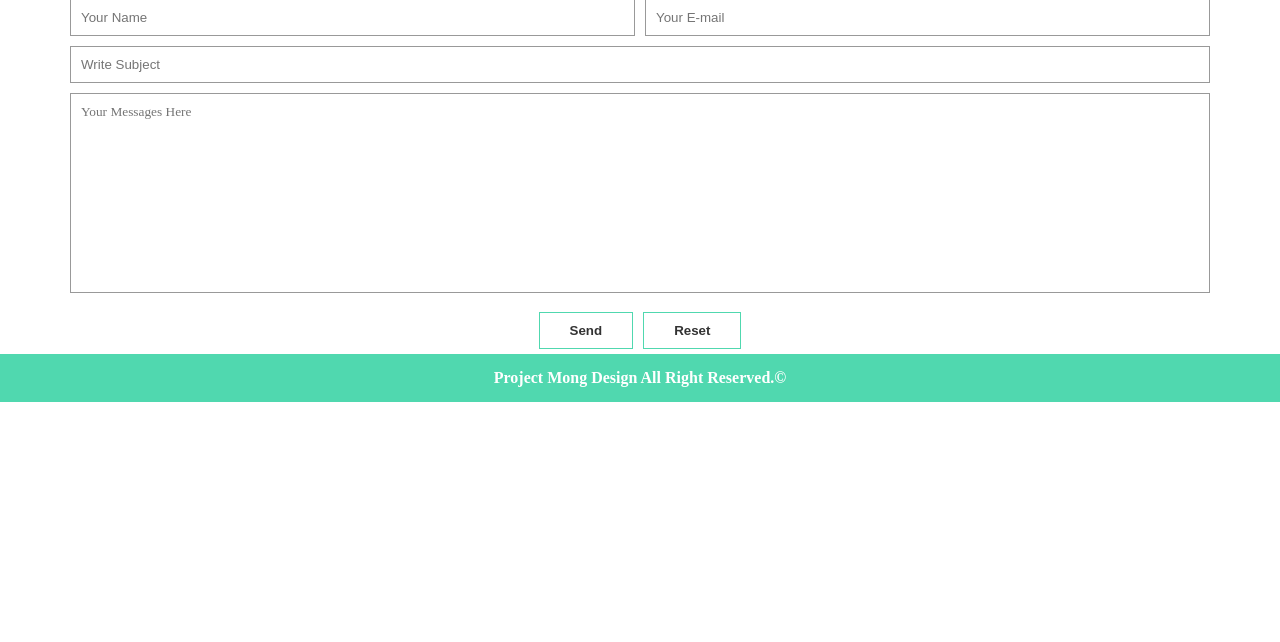
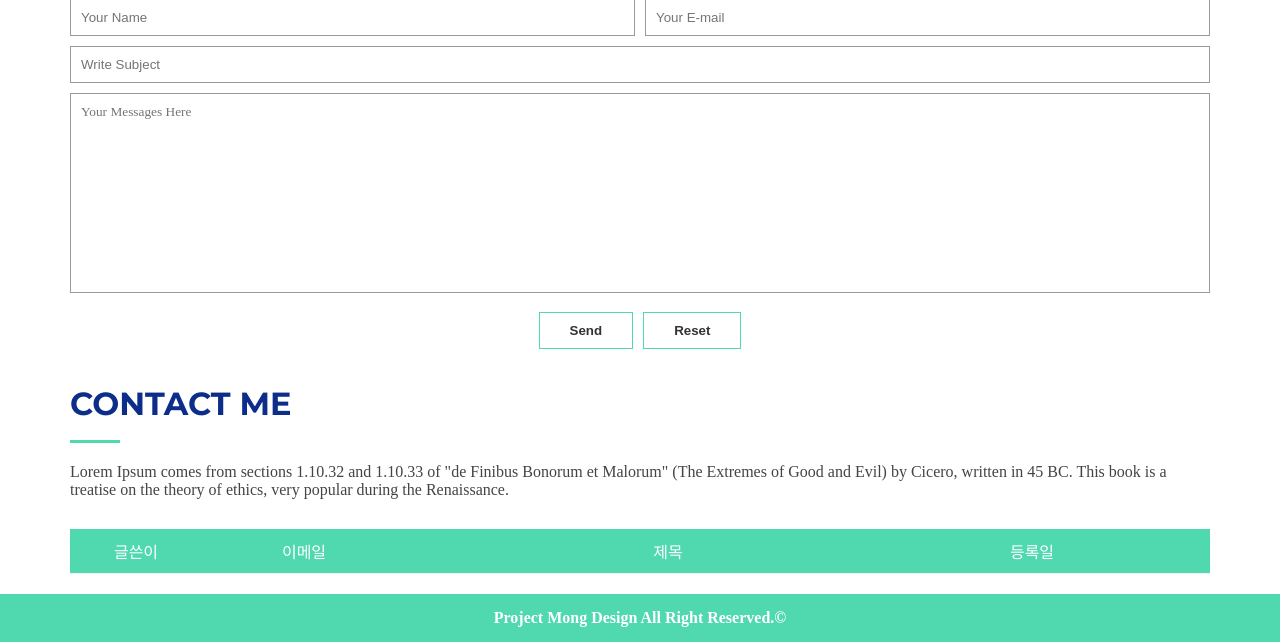
Before and after one commit to Seop-kor/smartweb_reveal, a PHP site: page / in a window 1280 px wide. Shown: the part 3046-3688 px from the top of the page. Before the commit the page ends 3448 px from the top, so only its background shows below. Run offline with PHP 8.4, Linux system fonts and the light colour scheme; data that the repository does not hold is empty; a stand-in replaces the project's code that opens the database connection; some web fonts are replaced.

Commit message:
0525 php database 연동하여 글 작성하는것 insert, select

```diff
--- a/css/style.css
+++ b/css/style.css
@@ -283,3 +283,41 @@ footer p {
   text-align: center;
   margin-bottom: 0;
 }
+
+/* Receive Section Area */
+#receive .msg-table {
+  width: 100%;
+  margin-bottom: 20px;
+}
+#receive .msg-table li {
+  display: flex;
+  text-align: center;
+  padding: 10px;
+  border-bottom: 1px solid #f3f3f3;
+  color: #333;
+}
+#receive .msg-tit {
+  background: #50d8af;
+}
+#receive .msg-tit span {
+  color: #fff;
+}
+#receive ul span:nth-child(1) {
+  width: 10%;
+}
+#receive ul span:nth-child(2) {
+  width: 20%;
+}
+#receive ul span:nth-child(3) {
+  width: 45%;
+}
+#receive .msg-con span:nth-child(3) {
+  width: 45%;
+  text-align: left;
+}
+#receive ul span:nth-child(4) {
+  width: 20%;
+}
+#receive .msg-con {
+  background: rgba(0, 0, 0, 0.1);
+}
--- a/index.php
+++ b/index.php
@@ -368,7 +368,7 @@
           <iframe src="https://www.google.com/maps/embed?pb=!1m18!1m12!1m3!1d3721.5972617684747!2d-0.49146008246794964!3d38.337921951209715!2m3!1f0!2f0!3f0!3m2!1i1024!2i768!4f13.1!3m3!1m2!1s0xd62364a6cedda8b%3A0xcd39dbda08b43c25!2sEstaci%C3%B3%20d&#39;autobusos%20d&#39;Alacant!5e0!3m2!1sko!2skr!4v1621839805844!5m2!1sko!2skr"></iframe>
         </div>
         <div class="contact-form">
-          <form action="#" method="post" name="contact_form_data">
+          <form action="/website/reveal/php/insert.php" method="post" name="contact_form_data">
             <p class="name-email">
               <input type="text" placeholder="Your Name" name="name" />
               <input type="email" placeholder="Your E-mail" name="email" />
@@ -385,9 +385,63 @@
             </div>
           </form>
         </div>
-        <div class="contact-list">
+      </div>
+    </section>
+    <section id="receive" class="section">
+      <div class="center">
+        <div class="section-title">
+          <h2>Contact Me</h2>
+          <p>Lorem Ipsum comes from sections 1.10.32 and 1.10.33 of "de Finibus Bonorum et Malorum" (The Extremes of Good and Evil) by Cicero, written in 45 BC. This book is a treatise on the theory of ethics, very popular during the Renaissance.</p>
+        </div>
+        <ul class="msg-table">
+          <li class="msg-tit">
+            <span>글쓴이</span>
+            <span>이메일</span>
+            <span>제목</span>
+            <span>등록일</span>
+          </li>
+          <?php
+            include_once $_SERVER['DOCUMENT_ROOT']."/website/reveal/php/connect.php";
+            $sql = "select * from re_message order by RE_idx desc";
 
-        </div>
+            $result = mysqli_query($dbConnect, $sql);
+            // while($row = mysqli_fetch_assoc($result)){
+            //   $name = $row['RE_name'];
+            //   $email = $row['RE_email'];
+            //   $subject = $row['RE_subject'];
+            //   $reg = $row['RE_reg'];
+
+            //   $msg = "<li class='msg-con'>
+            //   <span>$name</span>
+            //   <span>$email</span>
+            //   <span>$subject</span>
+            //   <span>$reg</span>
+            //   </li>";
+            //   echo($msg);
+            // }
+            while($row = mysqli_fetch_array($result)){
+              $name = $row['RE_name'];
+              $email = $row['RE_email'];
+              $subject = $row['RE_subject'];
+              $reg = $row['RE_reg'];
+          ?>
+          <li class="msg-con">
+            <span><?=$name?></span>
+            <span><?=$email?></span>
+            <span><?=$subject?></span>
+            <span><?=$reg?></span>
+          </li>
+          <?php
+            }
+          ?>
+          <!--
+          <li class="msg-con">
+            <span>성덕선</span>
+            <span>1988@naver.com</span>
+            <span>덕선이로부터..</span>
+            <span>2021-05-25</span>
+          </li> -->
+        </ul>
       </div>
     </section>
     <footer>
--- a/js/submit.js
+++ b/js/submit.js
@@ -1,8 +1,10 @@
 const sendBtn = document.querySelector(".send-btn");
-const contactList = document.querySelector(".contact-list");
+const contactList = document.querySelector(".msg-table");
+const emailtest = /^[0-9a-zA-Z]([-_.]?[0-9a-zA-Z])*@[0-9a-zA-Z]([-_.]?[0-9a-zA-Z])*.[a-zA-Z]{2,3}$/i;
 
 function sendpost() {
-  contactList.innerHTML = this.responseText;
+  // contactList.innerHTML += this.responseText;
+  document.contact_form_data.reset();
 }
 sendBtn.onclick = (e) => {
   e.preventDefault();
@@ -17,6 +19,11 @@ sendBtn.onclick = (e) => {
     document.contact_form_data.email.focus();
     return;
   }
+  if(!emailtest.test(document.contact_form_data.email.value)){
+    alert("이메일 형식이 맞지않습니다.");
+    document.contact_form_data.email.focus();
+    return;
+  }
   if(!document.contact_form_data.subject.value){
     alert("제목을 입력해주세요.");
     document.contact_form_data.subject.focus();
@@ -27,8 +34,9 @@ sendBtn.onclick = (e) => {
     document.contact_form_data.message.focus();
     return;
   }
-  const formdata = new FormData(document.contact_form_data);
-  xmlreq.addEventListener("load", sendpost);
-  xmlreq.open("POST", "./php/insert.php");
-  xmlreq.send(formdata);
+  // const formdata = new FormData(document.contact_form_data);
+  // xmlreq.addEventListener("load", sendpost);
+  // xmlreq.open("POST", "./php/insert.php");
+  // xmlreq.send(formdata);
+  document.contact_form_data.submit();
 }
```
Also changed, not shown: php/insert.php (+8 -9 lines).
